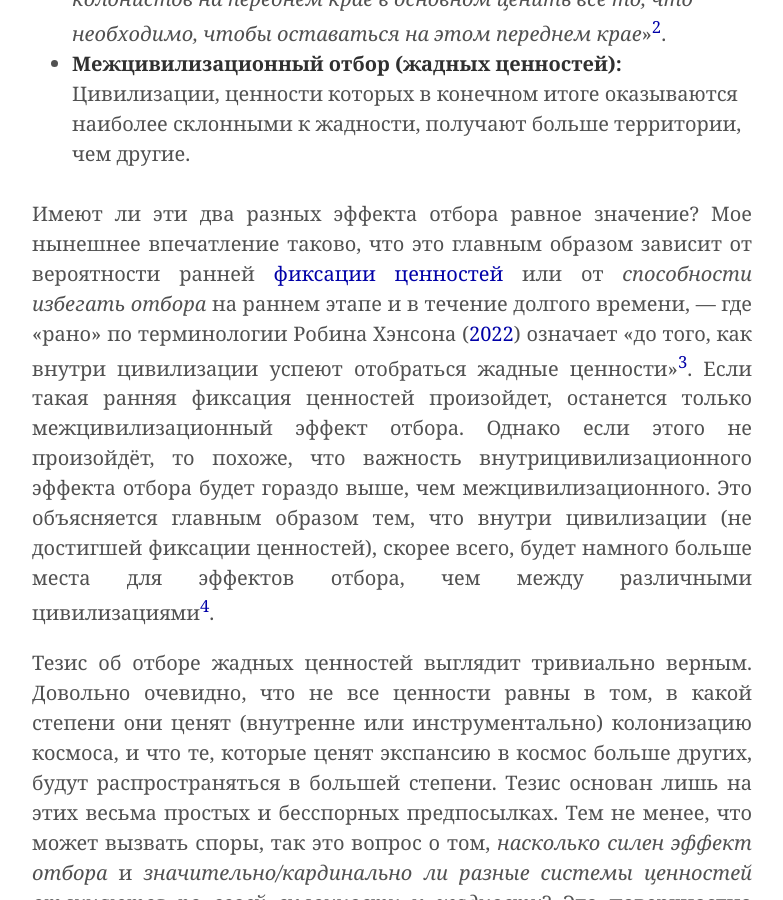
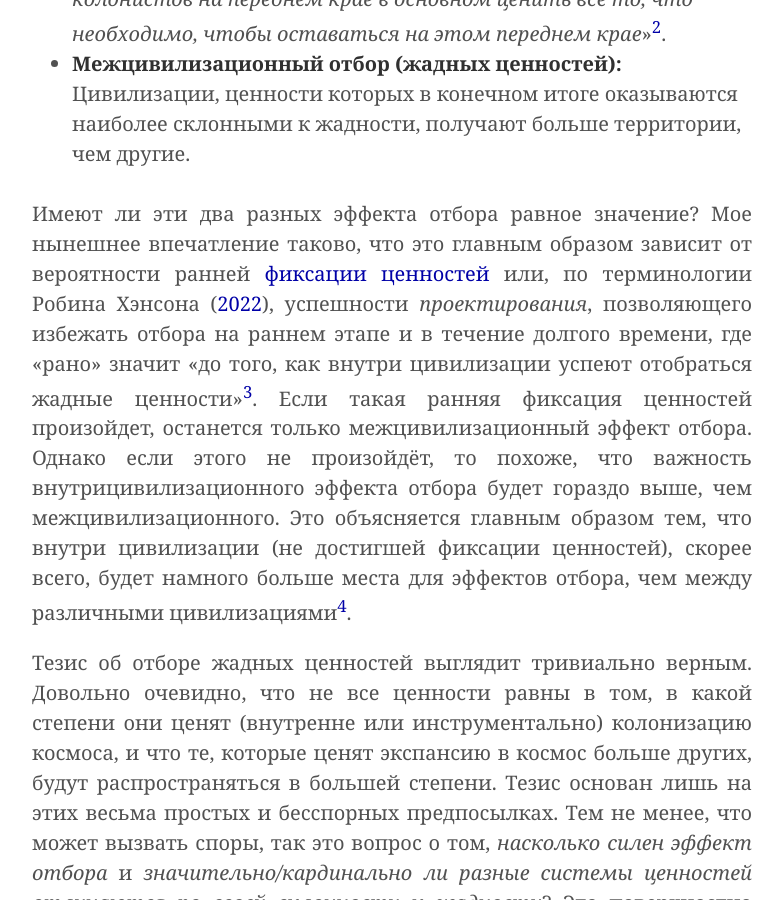
Before and after one commit to ReducingSuffering/reducingsuffering.github.io, a Jekyll site: the page built from _articles/jim-buhler-the-grabby-values-selection-thesis.md, in a window 1280 px wide and 900 px high, scrolled down 2008 px. Shown: the whole window, without its empty margins (248-1031 px from the left). Built offline with Jekyll 4.4.1, drawn with Linux system fonts in a browser that asks for light colours.

Commit message:
Update jim-buhler-the-grabby-values-selection-thesis.md

```diff
--- a/_articles/jim-buhler-the-grabby-values-selection-thesis.md
+++ b/_articles/jim-buhler-the-grabby-values-selection-thesis.md
@@ -23,7 +23,7 @@ preview: "https://res.cloudinary.com/cea/image/upload/c_fill,ar_1.91,g_auto/Soci
 - **Внутрицивилизационный отбор (жадных ценностей):** Следует ожидать, что в рамках цивилизации в конечном итоге будут отбираться агенты с ценностями, наиболее приспособленными к выживанию, размножению и распространению. В отсутствии ранней [фиксации ценностей](https://forum.effectivealtruism.org/topics/value-lock-in) это, по-видимому, благоприятствует жадным ценностям, поскольку те, у кого самые жадные ценности, при прочих равных будут контролировать больше ресурсов. Вот конкретный правдоподобный пример этого эффекта отбора, предложенный Робином Хэнсоном ([1998](https://mason.gmu.edu/~rhanson/filluniv.pdf)): «_В достаточном отдалении от центра расширяющейся волны межзвёздной колонизации и при отсутствии прав собственности на девственные оазисы, эффект отбора должен побуждать колонистов на переднем крае в основном ценить всё то, что необходимо, чтобы оставаться на этом переднем крае_»[^2].
 - **Межцивилизационный отбор (жадных ценностей):** Цивилизации, ценности которых в конечном итоге оказываются наиболее склонными к жадности, получают больше территории, чем другие.<br><br>
 
-Имеют ли эти два разных эффекта отбора равное значение? Мое нынешнее впечатление таково, что это главным образом зависит от вероятности ранней [фиксации ценностей](https://forum.effectivealtruism.org/topics/value-lock-in) или от _способности избегать отбора_ на раннем этапе и в течение долгого времени, — где «рано» по терминологии Робина Хэнсона ([2022](https://www.overcomingbias.com/p/will-design-escape-selectionhtml)) означает «до того, как внутри цивилизации успеют отобраться жадные ценности»[^3]. Если такая ранняя фиксация ценностей произойдет, останется только межцивилизационный эффект отбора. Однако если этого не произойдёт, то похоже, что важность внутрицивилизационного эффекта отбора будет гораздо выше, чем межцивилизационного. Это объясняется главным образом тем, что внутри цивилизации (не достигшей фиксации ценностей), скорее всего, будет намного больше места для эффектов отбора, чем между различными цивилизациями[^4].
+Имеют ли эти два разных эффекта отбора равное значение? Мое нынешнее впечатление таково, что это главным образом зависит от вероятности ранней [фиксации ценностей](https://forum.effectivealtruism.org/topics/value-lock-in) или, по терминологии Робина Хэнсона ([2022](https://www.overcomingbias.com/p/will-design-escape-selectionhtml)), успешности _проектирования_, позволяющего избежать отбора на раннем этапе и в течение долгого времени, где «рано» значит «до того, как внутри цивилизации успеют отобраться жадные ценности»[^3]. Если такая ранняя фиксация ценностей произойдет, останется только межцивилизационный эффект отбора. Однако если этого не произойдёт, то похоже, что важность внутрицивилизационного эффекта отбора будет гораздо выше, чем межцивилизационного. Это объясняется главным образом тем, что внутри цивилизации (не достигшей фиксации ценностей), скорее всего, будет намного больше места для эффектов отбора, чем между различными цивилизациями[^4].
 
 Тезис об отборе жадных ценностей выглядит тривиально верным. Довольно очевидно, что не все ценности равны в том, в какой степени они ценят (внутренне или инструментально) колонизацию космоса, и что те, которые ценят экспансию в космос больше других, будут распространяться в большей степени. Тезис основан лишь на этих весьма простых и бесспорных предпосылках. Тем не менее, что может вызвать споры, так это вопрос о том, _насколько силен эффект отбора_ и _значительно/кардинально ли разные системы ценностей отличаются по своей склонности к жадности_? Это поверхностно рассматривается в следующем разделе.
 
```
